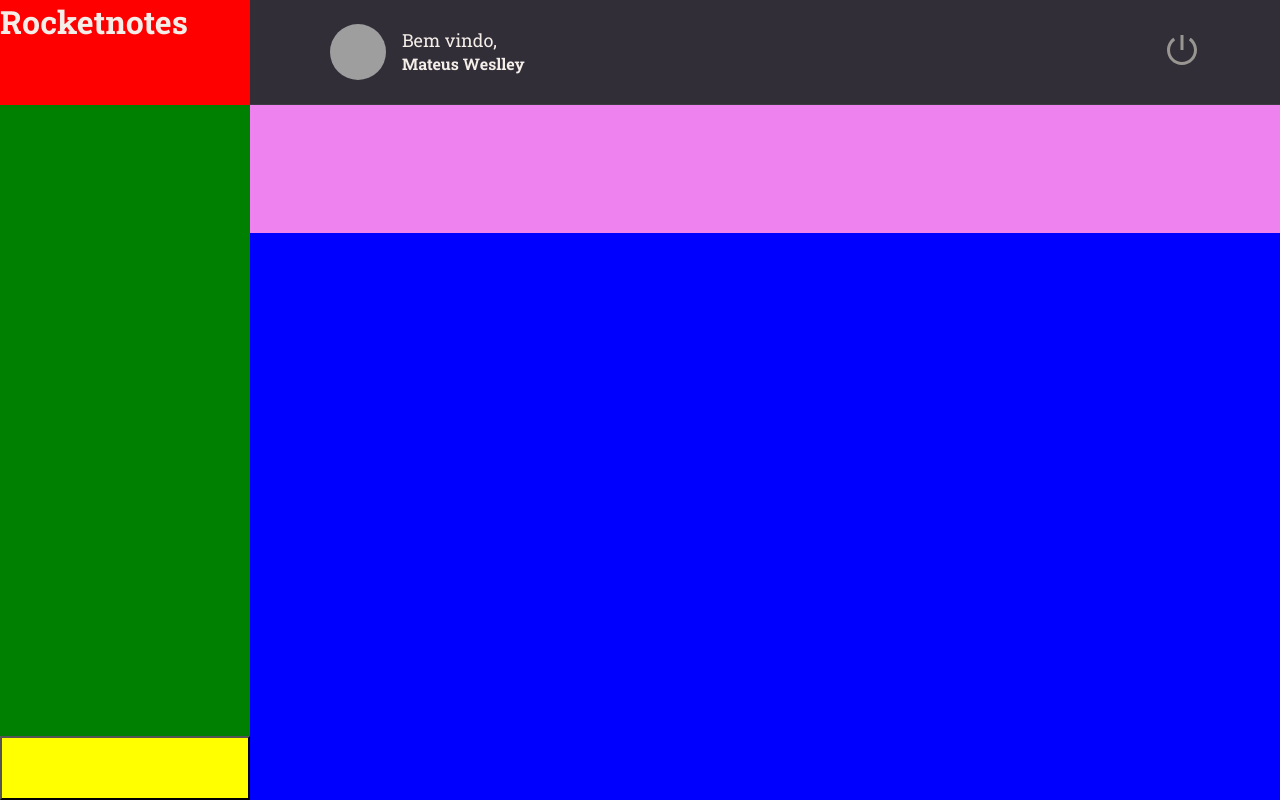
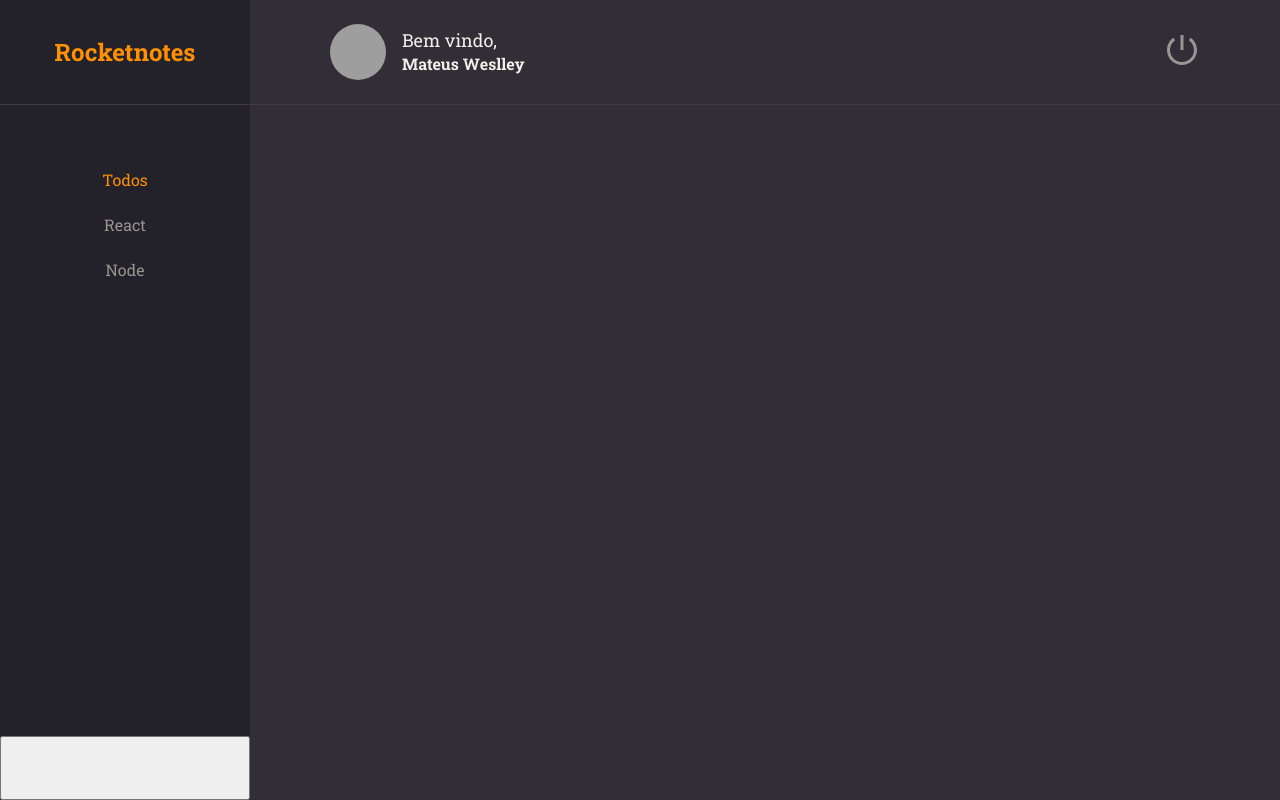
Before and after one commit to Toteck/rocket-notes-front, a React (Vite) app: page / in a window 1280 px wide. Built offline with nearby package versions, Linux system fonts and the light colour scheme; grey boxes are pictures that could not be loaded.

Commit message:
menu with filtros

```diff
--- a/src/components/ButtonText/index.jsx
+++ b/src/components/ButtonText/index.jsx
@@ -1,8 +1,8 @@
 import { Container } from "./styles";
 
-export function ButtonText({ title, ...rest }) {
+export function ButtonText({ title, isActive = false, ...rest }) {
   return (
-    <Container type="button" {...rest}>
+    <Container type="button" isActive={isActive} {...rest}>
       {title}
     </Container>
   );
--- a/src/components/ButtonText/styles.js
+++ b/src/components/ButtonText/styles.js
@@ -2,7 +2,8 @@
 
 export const Container = styled.button`
   background: none;
-  color: ${({ theme }) => theme.COLORS.ORANGE};
+  color: ${({ theme, isActive }) =>
+    isActive ? theme.COLORS.ORANGE : theme.COLORS.GRAY_100};
 
   border: none;
   font-size: 16px;
--- a/src/pages/Home/index.jsx
+++ b/src/pages/Home/index.jsx
@@ -1,6 +1,7 @@
 import { Container, Brand, Menu, Search, Content, NewNote } from "./styles";
 
 import { Header } from "../../components/Header";
+import { ButtonText } from "../../components/ButtonText";
 
 export function Home() {
   return (
@@ -9,7 +10,17 @@
         <h1>Rocketnotes</h1>
       </Brand>
       <Header />
-      <Menu></Menu>
+      <Menu>
+        <li>
+          <ButtonText isActive title="Todos" />
+        </li>
+        <li>
+          <ButtonText title="React" />
+        </li>
+        <li>
+          <ButtonText title="Node" />
+        </li>
+      </Menu>
       <Search></Search>
       <Content></Content>
       <NewNote></NewNote>
--- a/src/pages/Home/styles.js
+++ b/src/pages/Home/styles.js
@@ -17,25 +17,43 @@
 
 export const Brand = styled.div`
   grid-area: brand;
-  background: red;
+
+  display: flex;
+  justify-content: center;
+  align-items: center;
+
+  border-bottom-width: 1px;
+  border-bottom-style: solid;
+  border-bottom-color: ${({ theme }) => theme.COLORS.BACKGROUND_700};
+
+  background-color: ${({ theme }) => theme.COLORS.BACKGROUND_900};
+
+  > h1 {
+    font-size: 24px;
+    color: ${({ theme }) => theme.COLORS.ORANGE};
+  }
 `;
 
 export const Menu = styled.ul`
   grid-area: menu;
-  background: green;
+  background-color: ${({ theme }) => theme.COLORS.BACKGROUND_900};
+
+  padding-top: 64px;
+  text-align: center;
+
+  > li {
+    margin-bottom: 24px;
+  }
 `;
 
 export const Search = styled.div`
   grid-area: search;
-  background: violet;
 `;
 
 export const Content = styled.div`
   grid-area: content;
-  background: blue;
 `;
 
 export const NewNote = styled.button`
   grid-area: newnote;
-  background: yellow;
 `;
```
